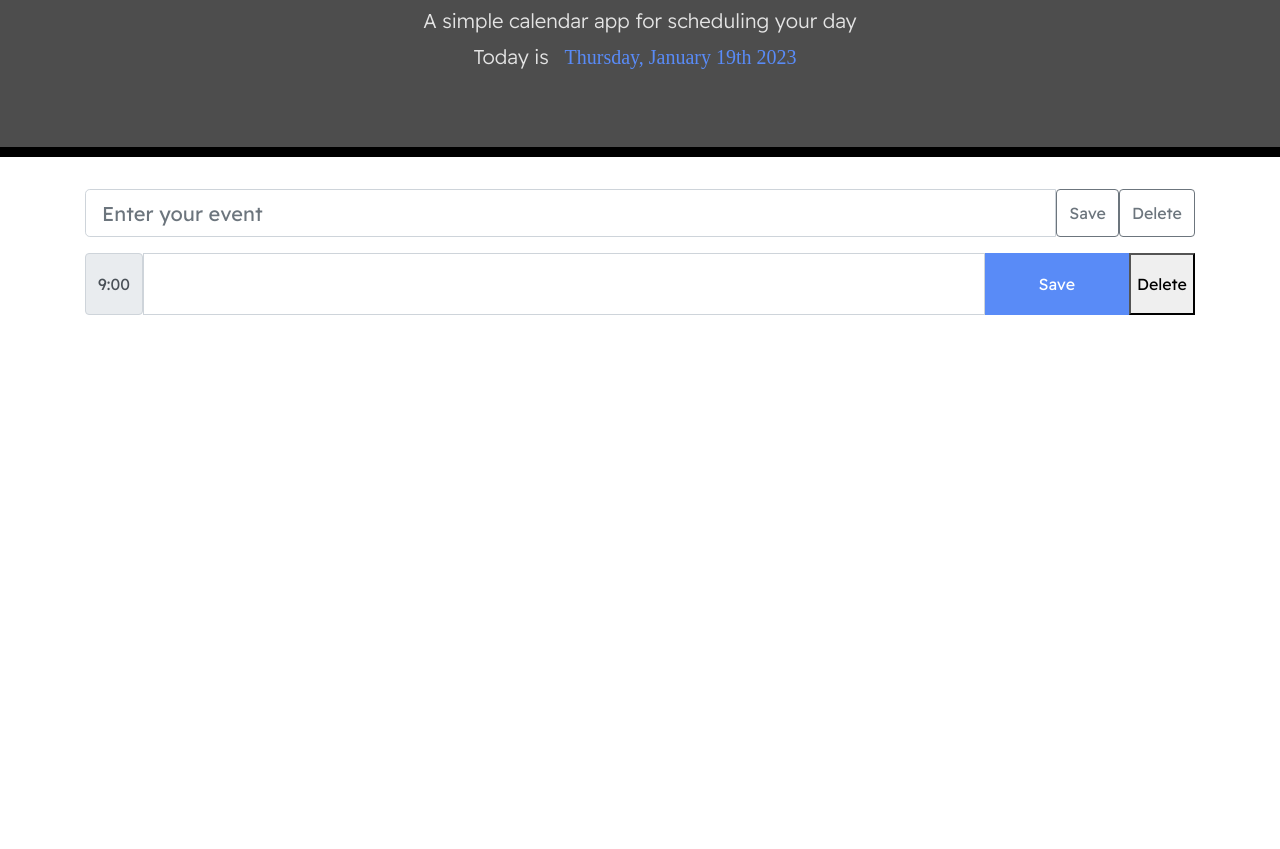
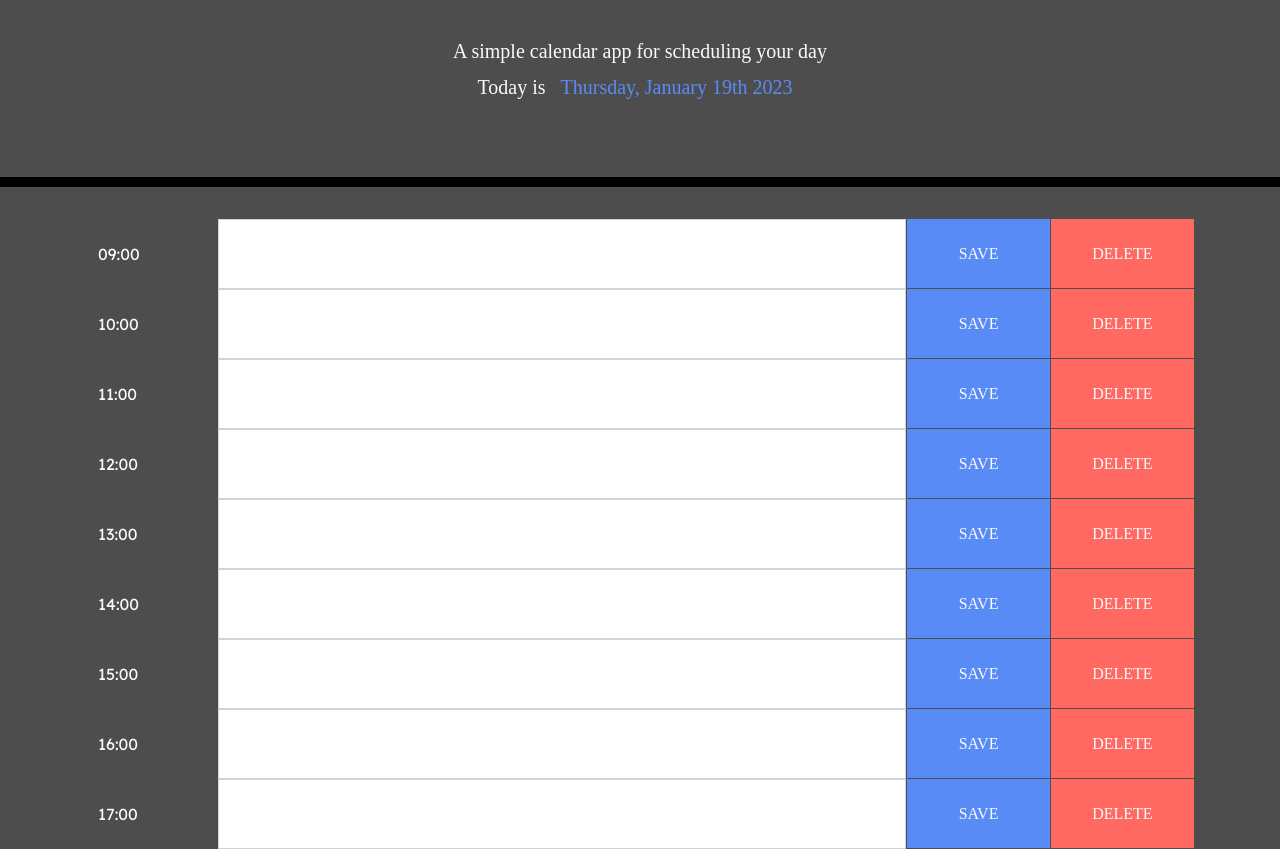
Before and after one commit to Agia/Day-Planner, a plain HTML site: page index.html in a window 1280 px wide. Shown: the part 169-1018 px from the top of the page. Before the commit the page ends 800 px from the top, so only its background shows below. Drawn offline with nearby package versions, Linux system fonts and the light colour scheme; a web font is replaced by a local one.

Commit message:
Added agenda hourly inputs to HTML, along with CSS

```diff
--- a/assets/css/style.css
+++ b/assets/css/style.css
@@ -1,13 +1,13 @@
 @import url('https://fonts.googleapis.com/css2?family=Coda:wght@400;800&family=DM+Mono:wght@300;500&family=Josefin+Sans:wght@100;200;400;500;700&family=Readex+Pro:wght@200;300;400;700&display=swap');
 
 :root {
-  --light: rgb(228, 228, 228);
+  --light: #fafafa;
   --dark: rgb(77, 77, 77);
   --highlight: #598bf7;
   --header: "Josefin Sans";
-  --body: "Readex Pro";
+  --other: "Readex Pro";
   --mono: "DM Mono";
-  --other: "Coda";
+  --body: "Coda";
 }
 
 body {
@@ -15,6 +15,7 @@ body {
   font-family: var(--body);
   font-size: 16px;
   line-height: 1;
+  background-color: var(--dark);
 }
 
 textarea {
@@ -72,22 +73,22 @@ textarea {
   color: white;
 }
 
-.saveBtn {
-  border: 0;
+/* .saveBtn { */
+  /* border: 0; */
   /* border-left: 1px solid black;
   border-top-right-radius: 15px;
   border-bottom-right-radius: 15px; */
   /* background-color: #06aed5; */
-  background-color: var(--highlight);
-  color: white;
+  /* background-color: var(--highlight); */
+  /* color: white; */
   /* color: var(--light); */
-  width: 13%;
-}
+  /* width: 13%; */
+/* } */
 
-.saveBtn i:hover {
+/* .saveBtn i:hover {
   font-size: 20px;
   transition: all 0.3s ease-in-out;
-}
+} */
 
 /* ! Experiementation below */
 
@@ -96,11 +97,54 @@ h1 {
   text-transform: uppercase;
   padding: 10px 0px 0px 0px;
   background-color: var(--highlight);
-  margin-bottom: 20px;
+  margin-bottom: 50px;
 }
+
+
+
 #currentDay {
   color: var(--highlight);
-  /* font-weight: 700; */
+  font-weight: 500;
   padding: 10px;
+}
+
+
+.button-save, .button-del {
+  border: 0;
+  color: var(--light);
+  width: 13%;
+  text-transform: uppercase;
+  border-bottom: var(--dark) solid 1px;
+  border-right: var(--dark) solid 1px;
+}
+
+
+.button-save {
+  background-color: var(--highlight);
+  /* border-right: var(--dark) solid 2px; */
+  border-left: var(--dark) solid 1px;
+}
+.button-del {
+  background-color: #ff6961;
+  border-right: var(--dark) solid 1px;
+}
+
+.input-group-text {
+  border-radius: 0;
+  border: 0;
+  border-bottom: var(--dark) solid 1px;
+  border-left: var(--dark) solid 1px;
+
+}
+.time-text {
+  width: 12%;
   font-family: var(--other);
+  background-color: var(--dark);
+  color: #fafafa;
+  margin: 0;
 }
+
+.event-input {
+  padding: 20px 0 0 20px;
+  font-family: var(--mono);
+}
--- a/assets/js/script.js
+++ b/assets/js/script.js
@@ -1,8 +1,3 @@
 // Get the current day / date and render it to the target element
 let currentDate = moment().format("dddd, MMMM Do YYYY");
 $("#currentDay").text(currentDate);
-
-// let $currentDate = $("#currentDay")
-// setInterval( function () {
-//     currentDay.text(moment().format("dddd, MMM Do YYYY"));
-// }, 60000)
--- a/index.html
+++ b/index.html
@@ -19,21 +19,72 @@
       <p class="lead">A simple calendar app for scheduling your day</p>
       <p class="lead">Today is <span id="currentDay"></span></p>
     </header>
-    <div class="container">
+    <div class="container" id="agenda-list">
 
-      <div class="input-group input-group-lg mb-3">
-        <input type="text" class="form-control" placeholder="Enter your event" aria-label="Enter your event" aria-describedby="button-addon2">
-        <button class="btn btn-outline-secondary" type="button" id="button-save">Save</button>
-        <button class="btn btn-outline-secondary" type="button" id="button-del">Delete</button>
+      <!-- Time blocks go here -->
+      <div class="input-group hour-row">
+        <span class="input-group-text time-text">09:00</span>
+        <textarea class="form-control event-input" aria-label="time"></textarea>
+        <button type="submit" class="button-save">Save</button>
+        <button type="button" class="button-del">Delete</button>
       </div>
 
       <div class="input-group hour-row">
-        <span class="input-group-text">9:00</span>
-        <textarea class="form-control" aria-label="time"></textarea>
-        <button type="submit" class="saveBtn">Save</button>
-        <button type="button">Delete</button>
+        <span class="input-group-text time-text">10:00</span>
+        <textarea class="form-control event-input" aria-label="time"></textarea>
+        <button type="submit" class="button-save">Save</button>
+        <button type="button" class="button-del">Delete</button>
       </div>
-      <!-- Time blocks go here -->
+
+      <div class="input-group hour-row">
+        <span class="input-group-text time-text">11:00</span>
+        <textarea class="form-control event-input" aria-label="time"></textarea>
+        <button type="submit" class="button-save">Save</button>
+        <button type="button" class="button-del">Delete</button>
+      </div>
+
+      <div class="input-group hour-row">
+        <span class="input-group-text time-text">12:00</span>
+        <textarea class="form-control event-input" aria-label="time"></textarea>
+        <button type="submit" class="button-save">Save</button>
+        <button type="button" class="button-del">Delete</button>
+      </div>
+
+      <div class="input-group hour-row">
+        <span class="input-group-text time-text">13:00</span>
+        <textarea class="form-control event-input" aria-label="time"></textarea>
+        <button type="submit" class="button-save">Save</button>
+        <button type="button" class="button-del">Delete</button>
+      </div>
+
+      <div class="input-group hour-row">
+        <span class="input-group-text time-text">14:00</span>
+        <textarea class="form-control event-input" aria-label="time"></textarea>
+        <button type="submit" class="button-save">Save</button>
+        <button type="button" class="button-del">Delete</button>
+      </div>
+
+      <div class="input-group hour-row">
+        <span class="input-group-text time-text">15:00</span>
+        <textarea class="form-control event-input" aria-label="time"></textarea>
+        <button type="submit" class="button-save">Save</button>
+        <button type="button" class="button-del">Delete</button>
+      </div>
+
+      <div class="input-group hour-row">
+        <span class="input-group-text time-text">16:00</span>
+        <textarea class="form-control event-input" aria-label="time"></textarea>
+        <button type="submit" class="button-save">Save</button>
+        <button type="button" class="button-del">Delete</button>
+      </div>
+
+      <div class="input-group hour-row">
+        <span class="input-group-text time-text">17:00</span>
+        <textarea class="form-control event-input" aria-label="time"></textarea>
+        <button type="submit" class="button-save">Save</button>
+        <button type="button" class="button-del">Delete</button>
+      </div>
+
     </div>
 
 
```
